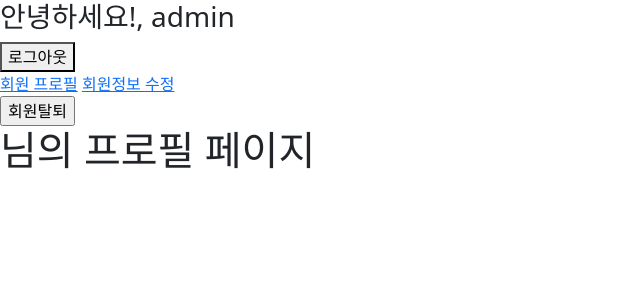
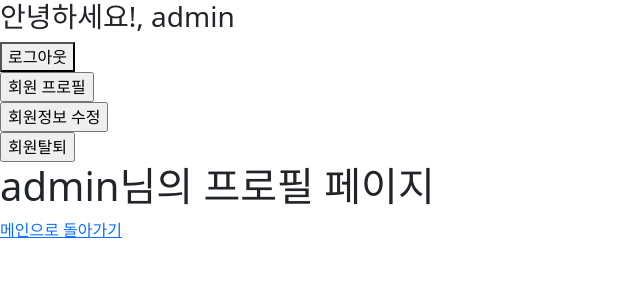
Before and after one commit to copacopa88/spart_market, a Django app: a page that uses templates/base.html in a window 1280 px wide. Shown: the top 300 px of the page, without its empty margins (0-640 px from the left). Run offline with Django 4.2, Linux system fonts and the light colour scheme; a user stored in the database is signed in; data comes from the database, SQL or seed files in the repository; both versions use the stored data as it was after the commit; some libraries are stand-ins or nearby versions.

Commit message:
기본적인 구조 구현

```diff
--- a/accounts/templates/accounts/profile.html
+++ b/accounts/templates/accounts/profile.html
@@ -2,9 +2,19 @@
 
 {% block content %}
 
-<h1>{{ profile_user.user.username }}님의 프로필 페이지</h1>
+<h1>{{ profile_user.username }}님의 프로필 페이지</h1>
 
 
+    {% for product in user.like_products.all %}
+    <div>
+        <h2>{{ product.title }}</h2>
+        <p>{{ product.content }}</p>
+        <p>Price: {{ product.price }}</p>
+    </div>
+
+    {% endfor %}
+
+    <a href="{% url 'products:index' %}">메인으로 돌아가기</a>
 
 
 {% endblock content %}
--- a/accounts/views.py
+++ b/accounts/views.py
@@ -80,5 +80,5 @@ def change_password(request):
     return render(request, "accounts/change_password.html", context)
 
 def profile(request, user_id):
-     user= get_object_or_404(User, id =user_id)
+     user= get_object_or_404(User, id=user_id)
      return render(request, 'accounts/profile.html', {'profile_user':user})
--- a/templates/base.html
+++ b/templates/base.html
@@ -22,8 +22,13 @@
             {% csrf_token %}
             <button type="submit">로그아웃</button>
         </form>
-        <a href="{%url 'accounts:profile' user.pk%}">회원 프로필</a>
-        <a href="{%url 'accounts:update'%}">회원정보 수정</a>
+        <a href="{%url 'accounts:profile' user.pk%}">
+            <input type="submit" value="회원 프로필"></input>
+        </a>
+        <br>
+        <a href="{%url 'accounts:update'%}">
+            <input type="submit" value="회원정보 수정"></input>
+        </a>
 
         <form action="{% url 'accounts:delete'%}" method="POST">
             {% csrf_token %}
```
Also changed, not shown: db.sqlite3, media/image/a0007341_521a08db6392e.jpg (added).
